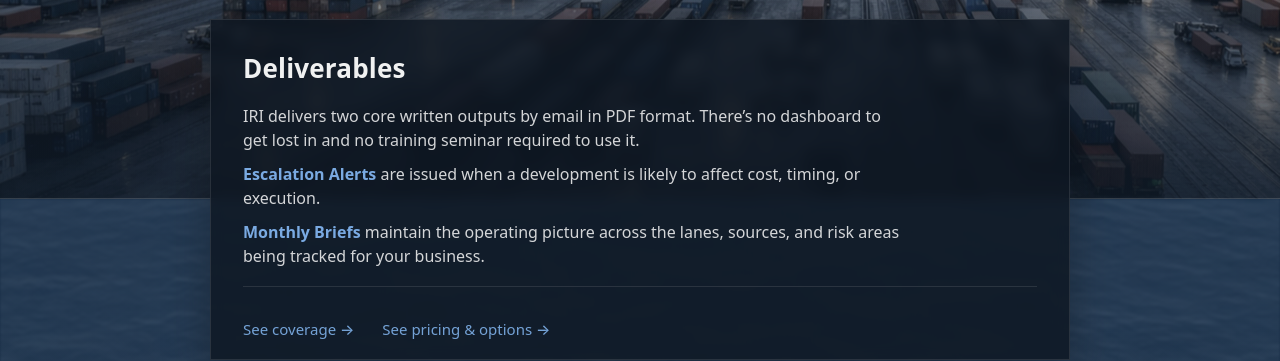
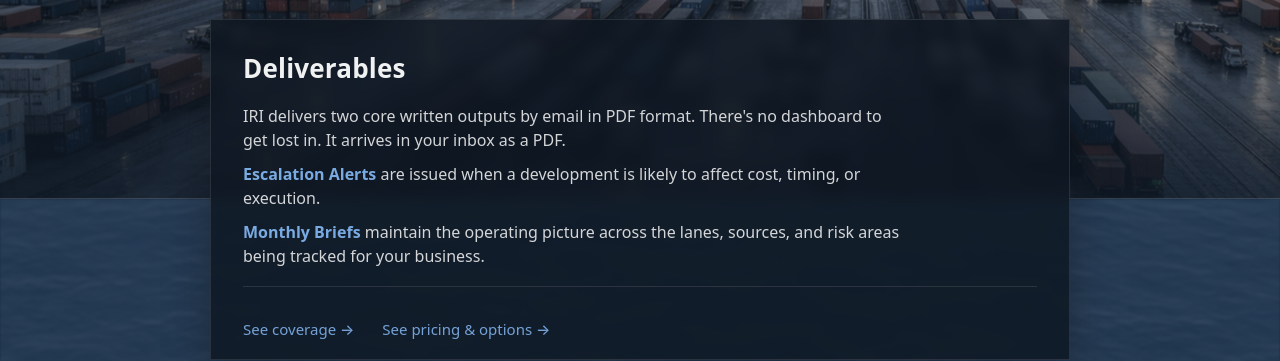
Before and after one commit to importrisk/import-risk-intelligence-site, a Jekyll site: the page built from briefs.html, in a window 1280 px wide and 900 px high. Shown: the part 449-810 px from the top of the window. Built offline with Jekyll 4.4.1, drawn with Linux system fonts in a browser that asks for light colours.

Commit message:
Update briefs.html

```diff
--- a/briefs.html
+++ b/briefs.html
@@ -32,7 +32,7 @@
             <h2>Deliverables</h2>
 
             <p class="muted brief-intro-lead">
-              IRI delivers two core written outputs by email in PDF format. There’s no dashboard to get lost in and no training seminar required to use it.
+              IRI delivers two core written outputs by email in PDF format. There's no dashboard to get lost in. It arrives in your inbox as a PDF.
             </p>
 
             <p class="muted brief-intro-copy">
```
